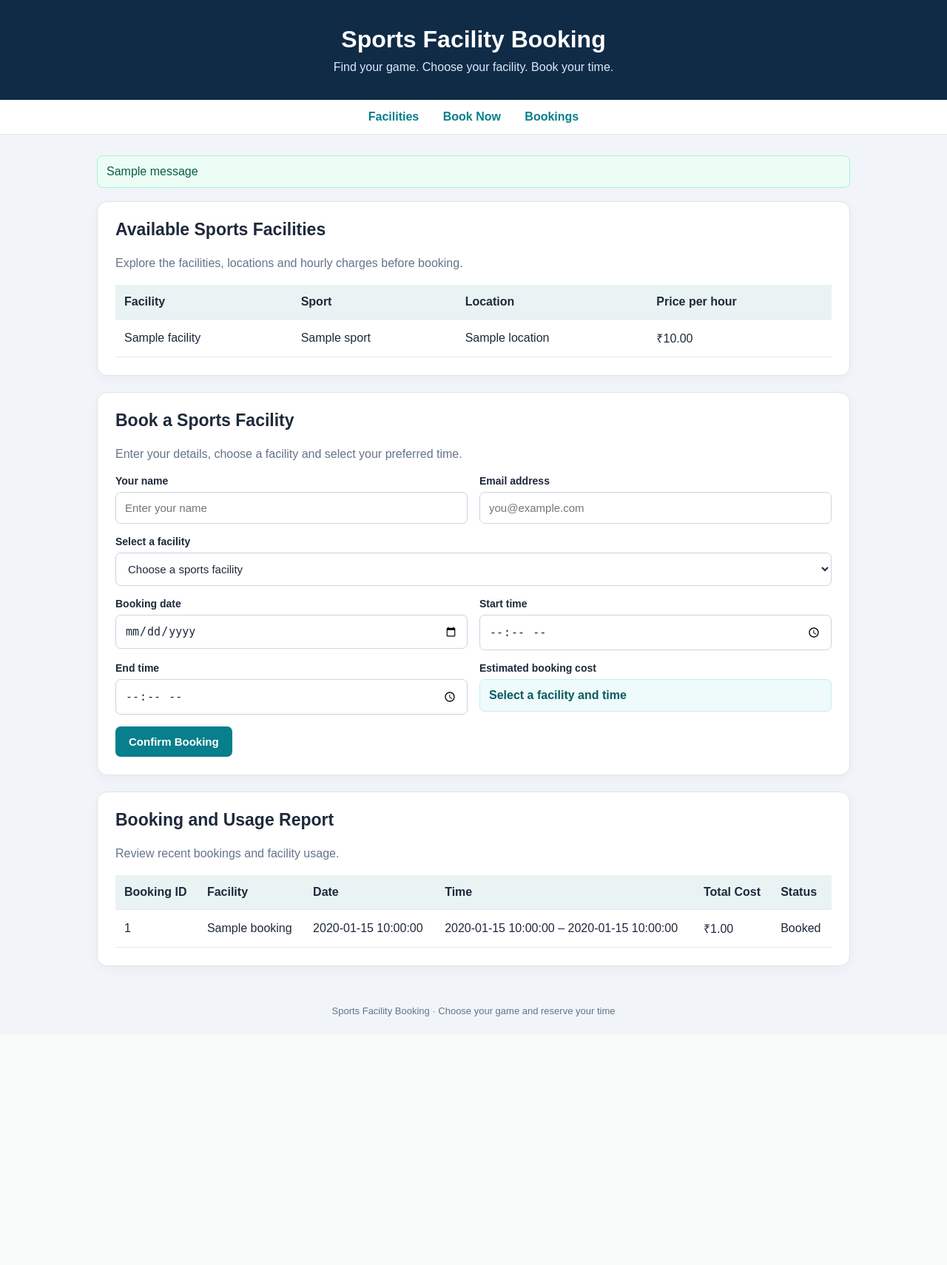
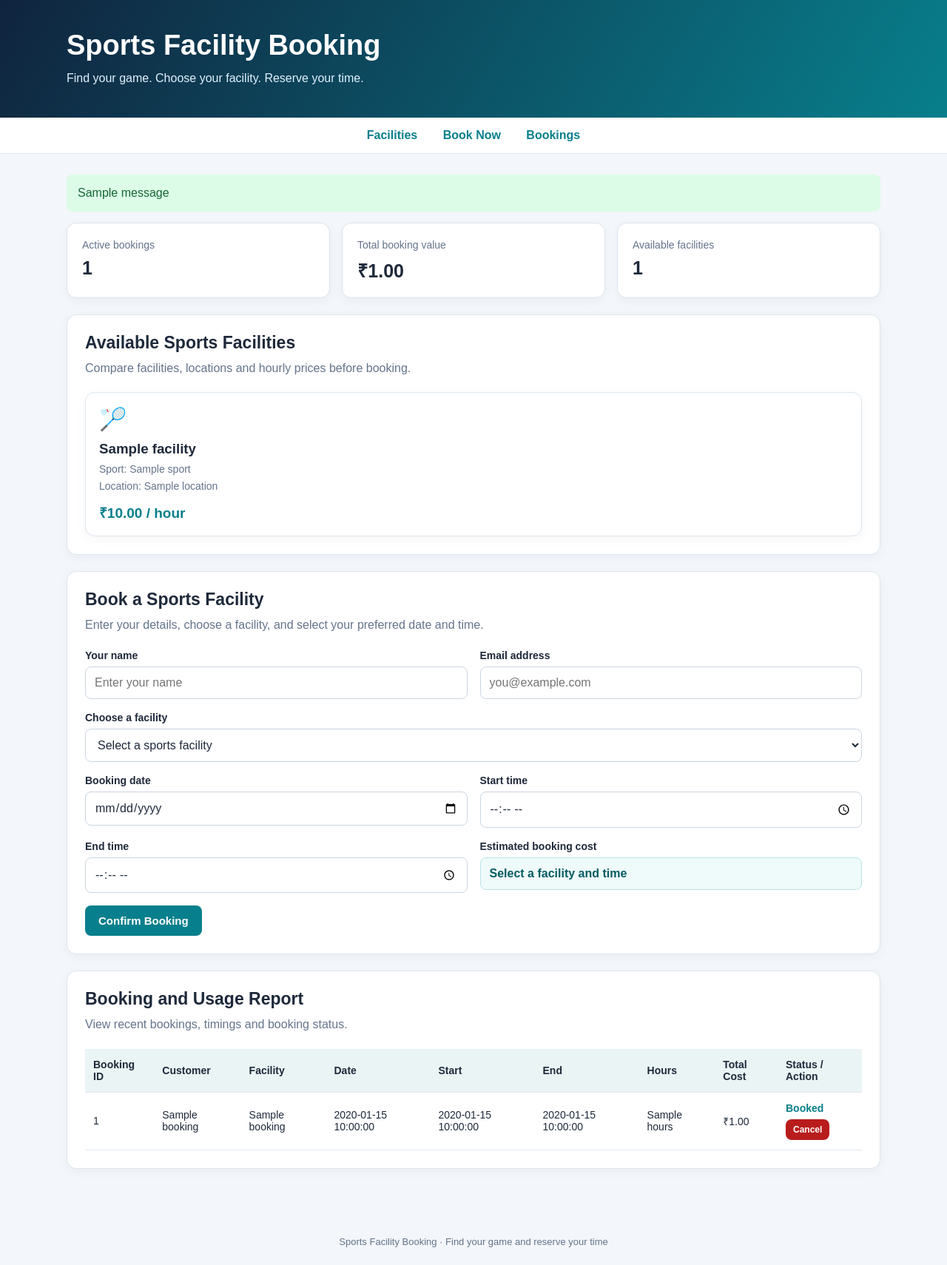
Before and after one commit to kjsskotha/sports-facility-booking, a Flask app: template templates/index.html in a window 1280 px wide. Shown: the whole page at 74% size. Before the commit the page ends 1374 px from the top, so only its background shows below. Run offline with Flask 3, Linux system fonts and the light colour scheme; the template is opened without the code that fills it: most values are stand-ins (such as "Sample title", 1, 10 or a date in 2020); one stand-in notice (Sample message) is shown.

Commit message:
Update index.html

```diff
--- a/templates/index.html
+++ b/templates/index.html
@@ -4,205 +4,190 @@
 <head>
     <meta charset="UTF-8">
     <meta name="viewport" content="width=device-width, initial-scale=1.0">
-    <title>Sports Facility Booking</title>
+    <title>Sports Facility Booking System</title>
 
     <style>
-        * {
-            box-sizing: border-box;
-        }
+        * { box-sizing: border-box; }
 
         body {
             margin: 0;
-            font-family: Arial, Helvetica, sans-serif;
-            background: #f1f5f9;
+            font-family: Arial, sans-serif;
+            background: #f3f6fa;
             color: #1e293b;
         }
 
         header {
-            background: #102b46;
+            background: linear-gradient(120deg, #10243e, #087f8c);
             color: white;
-            padding: 35px 20px;
-            text-align: center;
+            padding: 40px 20px;
+        }
+
+        .header-inner, main {
+            width: min(1100px, 92%);
+            margin: auto;
         }
 
         header h1 {
             margin: 0 0 10px;
-            font-size: 32px;
+            font-size: clamp(27px, 4vw, 38px);
         }
 
         header p {
             margin: 0;
-            color: #dbeafe;
+            color: #e0f2fe;
+            line-height: 1.6;
         }
 
         nav {
-            background: #ffffff;
-            padding: 14px;
+            background: white;
+            padding: 15px;
             text-align: center;
-            border-bottom: 1px solid #dbe3ed;
+            border-bottom: 1px solid #dce5ee;
         }
 
         nav a {
             color: #087f8c;
             text-decoration: none;
             font-weight: bold;
-            margin: 0 14px;
+            margin: 0 15px;
         }
 
-        main {
-            max-width: 1050px;
-            margin: 28px auto;
-            padding: 0 16px;
+        main { padding: 28px 0 45px; }
+
+        .stats {
+            display: grid;
+            grid-template-columns: repeat(auto-fit, minmax(180px, 1fr));
+            gap: 16px;
+            margin-bottom: 22px;
         }
 
-        .card {
+        .stat, .panel, .facility {
             background: white;
-            padding: 24px;
-            border: 1px solid #dbe5ef;
-            border-radius: 14px;
-            margin-bottom: 22px;
-            box-shadow: 0 4px 15px rgba(15, 23, 42, 0.04);
+            border: 1px solid #dce5ee;
+            border-radius: 13px;
+            box-shadow: 0 4px 15px rgba(15, 35, 55, 0.04);
         }
 
-        h2 {
-            margin-top: 0;
-            font-size: 23px;
+        .stat { padding: 20px; }
+        .stat span { color: #64748b; font-size: 14px; }
+        .stat strong { display: block; font-size: 25px; margin-top: 8px; }
+
+        .panel { padding: 24px; margin-bottom: 22px; }
+        h2 { margin: 0 0 8px; font-size: 23px; }
+        .description { color: #64748b; line-height: 1.6; margin: 0 0 20px; }
+
+        .facility-grid {
+            display: grid;
+            grid-template-columns: repeat(auto-fit, minmax(205px, 1fr));
+            gap: 15px;
         }
 
-        .description {
-            color: #64748b;
-            line-height: 1.6;
-        }
+        .facility { padding: 18px; }
+        .sport-icon { font-size: 30px; }
+        .facility h3 { margin: 12px 0 8px; }
+        .facility p { color: #64748b; font-size: 14px; margin: 7px 0; }
+        .rate { margin-top: 15px; color: #087f8c; font-size: 19px; font-weight: bold; }
 
         .form-grid {
             display: grid;
             grid-template-columns: repeat(2, minmax(0, 1fr));
-            gap: 16px;
+            gap: 17px;
         }
 
-        .field {
-            display: flex;
-            flex-direction: column;
-            gap: 7px;
-        }
+        .field { display: flex; flex-direction: column; gap: 7px; }
+        .full { grid-column: 1 / -1; }
 
-        .full-width {
-            grid-column: 1 / -1;
-        }
-
-        label {
-            font-size: 14px;
-            font-weight: bold;
-        }
+        label { font-size: 14px; font-weight: bold; }
 
         input, select {
             width: 100%;
             padding: 12px;
             border: 1px solid #cbd5e1;
-            border-radius: 7px;
-            font-size: 15px;
+            border-radius: 8px;
             background: white;
             color: #1e293b;
+            font: inherit;
         }
 
         input:focus, select:focus {
-            outline: 2px solid #99dce2;
+            outline: 2px solid #99dce0;
             border-color: #087f8c;
         }
 
-        button, .button {
+        button {
+            padding: 12px 18px;
+            border: 0;
+            border-radius: 8px;
             background: #087f8c;
             color: white;
-            border: none;
-            border-radius: 7px;
-            padding: 12px 18px;
             font-size: 15px;
             font-weight: bold;
             cursor: pointer;
-            text-decoration: none;
-            display: inline-block;
         }
 
-        button:hover, .button:hover {
-            background: #066874;
-        }
+        button:hover { background: #066874; }
 
-        .cost-box {
+        .cost {
+            padding: 12px;
+            min-height: 43px;
+            border-radius: 8px;
+            border: 1px solid #b9e5e7;
             background: #effafa;
-            padding: 12px;
-            border-radius: 7px;
-            border: 1px solid #c6eeee;
-            min-height: 43px;
             color: #075b64;
             font-weight: bold;
         }
 
-        .table-wrap {
-            overflow-x: auto;
+        .message {
+            padding: 13px 15px;
+            border-radius: 8px;
+            margin-bottom: 15px;
+            line-height: 1.5;
         }
+
+        .success { background: #dcfce7; color: #166534; }
+        .error { background: #fee2e2; color: #991b1b; }
+
+        .table-wrap { overflow-x: auto; }
 
         table {
             width: 100%;
             border-collapse: collapse;
-            min-width: 650px;
+            min-width: 700px;
         }
 
         th, td {
-            padding: 14px 12px;
             text-align: left;
+            padding: 13px 11px;
             border-bottom: 1px solid #e2e8f0;
+            font-size: 14px;
         }
 
-        th {
-            background: #e9f3f4;
+        th { background: #eaf4f5; }
+        .status { font-weight: bold; color: #087f8c; }
+        .cancelled { color: #b91c1c; }
+
+        .cancel-button {
+            background: #b91c1c;
+            padding: 7px 10px;
+            font-size: 12px;
+            margin-top: 7px;
         }
 
-        .empty {
-            color: #64748b;
-            padding: 22px 0;
-        }
-
-        .message {
-            background: #ecfdf5;
-            border: 1px solid #a7f3d0;
-            color: #065f46;
-            padding: 12px;
-            border-radius: 8px;
-            margin-bottom: 18px;
-        }
-
-        .error {
-            background: #fef2f2;
-            border: 1px solid #fecaca;
-            color: #991b1b;
-            padding: 12px;
-            border-radius: 8px;
-            margin-bottom: 18px;
-        }
+        .cancel-button:hover { background: #991b1b; }
+        .empty { color: #64748b; padding: 20px 0; }
 
         footer {
+            padding: 24px 15px;
             text-align: center;
-            padding: 25px 15px;
             color: #64748b;
             font-size: 13px;
         }
 
-        @media (max-width: 650px) {
-            header h1 {
-                font-size: 26px;
-            }
-
-            .form-grid {
-                grid-template-columns: 1fr;
-            }
-
-            .full-width {
-                grid-column: auto;
-            }
-
-            .card {
-                padding: 18px;
-            }
+        @media (max-width: 600px) {
+            .panel { padding: 17px; }
+            .form-grid { grid-template-columns: 1fr; }
+            .full { grid-column: auto; }
+            nav a { margin: 0 8px; }
         }
     </style>
 </head>
@@ -210,8 +195,10 @@
 <body>
 
 <header>
+    <div class="header-inner">
         <h1>Sports Facility Booking</h1>
-    <p>Find your game. Choose your facility. Book your time.</p>
+        <p>Find your game. Choose your facility. Reserve your time.</p>
+    </div>
 </header>
 
 <nav>
@@ -224,52 +211,64 @@
 
     {% with messages = get_flashed_messages(with_categories=true) %}
         {% for category, message in messages %}
-            <div class="{{ 'error' if category == 'error' else 'message' }}">
+            <div class="message {{ category }}">
                 {{ message }}
             </div>
         {% endfor %}
     {% endwith %}
 
-    <section class="card" id="facilities">
+    <section class="stats">
+        <div class="stat">
+            <span>Active bookings</span>
+            <strong>{{ report.total_bookings }}</strong>
+        </div>
+        <div class="stat">
+            <span>Total booking value</span>
+            <strong>₹{{ "%.2f"|format(report.total_usage_value|float) }}</strong>
+        </div>
+        <div class="stat">
+            <span>Available facilities</span>
+            <strong>{{ facilities|length }}</strong>
+        </div>
+    </section>
+
+    <section class="panel" id="facilities">
         <h2>Available Sports Facilities</h2>
         <p class="description">
-            Explore the facilities, locations and hourly charges before booking.
+            Compare facilities, locations and hourly prices before booking.
+        </p>
+
+        <div class="facility-grid">
+            {% for facility in facilities %}
+                <article class="facility">
+                    <div class="sport-icon">
+                        {% if facility.sport == "Football" %}⚽
+                        {% elif facility.sport == "Basketball" %}🏀
+                        {% elif facility.sport == "Tennis" %}🎾
+                        {% elif facility.sport == "Cricket" %}🏏
+                        {% else %}🏸{% endif %}
+                    </div>
+
+                    <h3>{{ facility.facility_name }}</h3>
+                    <p>Sport: {{ facility.sport }}</p>
+                    <p>Location: {{ facility.location }}</p>
+                    <div class="rate">
+                        ₹{{ "%.2f"|format(facility.hourly_rate|float) }} / hour
+                    </div>
+                </article>
+            {% else %}
+                <p class="empty">No facilities are currently available.</p>
+            {% endfor %}
+        </div>
+    </section>
+
+    <section class="panel" id="booking">
+        <h2>Book a Sports Facility</h2>
+        <p class="description">
+            Enter your details, choose a facility, and select your preferred date and time.
         </p>
 
         {% if facilities %}
-            <div class="table-wrap">
-                <table>
-                    <thead>
-                        <tr>
-                            <th>Facility</th>
-                            <th>Sport</th>
-                            <th>Location</th>
-                            <th>Price per hour</th>
-                        </tr>
-                    </thead>
-                    <tbody>
-                        {% for facility in facilities %}
-                        <tr>
-                            <td>{{ facility.name }}</td>
-                            <td>{{ facility.sport }}</td>
-                            <td>{{ facility.location }}</td>
-                            <td>₹{{ "%.2f"|format(facility.hourly_rate|float) }}</td>
-                        </tr>
-                        {% endfor %}
-                    </tbody>
-                </table>
-            </div>
-        {% else %}
-            <p class="empty">No facilities are currently available.</p>
-        {% endif %}
-    </section>
-
-    <section class="card" id="booking">
-        <h2>Book a Sports Facility</h2>
-        <p class="description">
-            Enter your details, choose a facility and select your preferred time.
-        </p>
-
         <form action="{{ url_for('book') }}" method="POST" id="bookingForm">
             <div class="form-grid">
 
@@ -280,8 +279,8 @@
                         id="customer_name"
                         name="customer_name"
                         placeholder="Enter your name"
+                        maxlength="100"
                         required
-                        maxlength="100"
                     >
                 </div>
 
@@ -292,21 +291,21 @@
                         id="email"
                         name="email"
                         placeholder="you@example.com"
+                        maxlength="150"
                         required
-                        maxlength="150"
                     >
                 </div>
 
-                <div class="field full-width">
-                    <label for="facility_id">Select a facility</label>
+                <div class="field full">
+                    <label for="facility_id">Choose a facility</label>
                     <select id="facility_id" name="facility_id" required>
-                        <option value="">Choose a sports facility</option>
+                        <option value="">Select a sports facility</option>
                         {% for facility in facilities %}
                         <option
-                            value="{{ facility.id }}"
+                            value="{{ facility.facility_id }}"
                             data-rate="{{ facility.hourly_rate }}"
                         >
-                            {{ facility.name }} — {{ facility.sport }}
+                            {{ facility.facility_name }} — {{ facility.sport }}
                             (₹{{ "%.2f"|format(facility.hourly_rate|float) }}/hour)
                         </option>
                         {% endfor %}
@@ -346,23 +345,26 @@
 
                 <div class="field">
                     <label>Estimated booking cost</label>
-                    <div class="cost-box" id="estimatedCost" aria-live="polite">
+                    <div class="cost" id="estimatedCost" aria-live="polite">
                         Select a facility and time
                     </div>
                 </div>
 
-                <div class="full-width">
+                <div class="full">
                     <button type="submit">Confirm Booking</button>
                 </div>
 
             </div>
         </form>
+        {% else %}
+            <p class="empty">No facilities are currently available for booking.</p>
+        {% endif %}
     </section>
 
-    <section class="card" id="reports">
+    <section class="panel" id="reports">
         <h2>Booking and Usage Report</h2>
         <p class="description">
-            Review recent bookings and facility usage.
+            View recent bookings, timings and booking status.
         </p>
 
         {% if bookings %}
@@ -371,22 +373,44 @@
                 <thead>
                     <tr>
                         <th>Booking ID</th>
+                        <th>Customer</th>
                         <th>Facility</th>
                         <th>Date</th>
-                            <th>Time</th>
+                        <th>Start</th>
+                        <th>End</th>
+                        <th>Hours</th>
                         <th>Total Cost</th>
-                            <th>Status</th>
+                        <th>Status / Action</th>
                     </tr>
                 </thead>
+
                 <tbody>
                     {% for booking in bookings %}
                     <tr>
-                            <td>{{ booking.id }}</td>
+                        <td>{{ booking.booking_id }}</td>
+                        <td>{{ booking.customer_name }}</td>
                         <td>{{ booking.facility_name }}</td>
                         <td>{{ booking.booking_date }}</td>
-                            <td>{{ booking.start_time }} – {{ booking.end_time }}</td>
+                        <td>{{ booking.start_time }}</td>
+                        <td>{{ booking.end_time }}</td>
+                        <td>{{ booking.hours }}</td>
                         <td>₹{{ "%.2f"|format(booking.total_cost|float) }}</td>
-                            <td>{{ booking.status }}</td>
+                        <td>
+                            {% if booking.status == "Booked" %}
+                                <span class="status">Booked</span>
+                                <form
+                                    action="{{ url_for('cancel_booking', booking_id=booking.booking_id) }}"
+                                    method="POST"
+                                    onsubmit="return confirm('Cancel this booking?');"
+                                >
+                                    <button class="cancel-button" type="submit">
+                                        Cancel
+                                    </button>
+                                </form>
+                            {% else %}
+                                <span class="cancelled">Cancelled</span>
+                            {% endif %}
+                        </td>
                     </tr>
                     {% endfor %}
                 </tbody>
@@ -400,12 +424,11 @@
 </main>
 
 <footer>
-    Sports Facility Booking · Choose your game and reserve your time
+    Sports Facility Booking · Find your game and reserve your time
 </footer>
 
 <script>
     const facilitySelect = document.getElementById("facility_id");
-    const dateInput = document.getElementById("booking_date");
     const startInput = document.getElementById("start_time");
     const endInput = document.getElementById("end_time");
     const costBox = document.getElementById("estimatedCost");
@@ -423,6 +446,7 @@
 
         const startParts = start.split(":").map(Number);
         const endParts = end.split(":").map(Number);
+
         const startMinutes = startParts[0] * 60 + startParts[1];
         const endMinutes = endParts[0] * 60 + endParts[1];
 
@@ -433,15 +457,18 @@
 
         const hours = (endMinutes - startMinutes) / 60;
         const total = rate * hours;
-        costBox.textContent = "₹" + total.toFixed(2) + " (" + hours + " hour(s))";
+
+        costBox.textContent =
+            "₹" + total.toFixed(2) + " for " + hours + " hour(s)";
     }
 
     facilitySelect.addEventListener("change", updateCost);
     startInput.addEventListener("input", updateCost);
     endInput.addEventListener("input", updateCost);
 
-    document.getElementById("bookingForm").addEventListener("submit", function(event) {
-        if (endInput.value && startInput.value && endInput.value <= startInput.value) {
+    document.getElementById("bookingForm")?.addEventListener("submit", function(event) {
+        if (startInput.value && endInput.value &&
+            endInput.value <= startInput.value) {
             event.preventDefault();
             alert("Please select an end time later than the start time.");
         }
```
Lines whose indentation alone changed are shown as unchanged.
